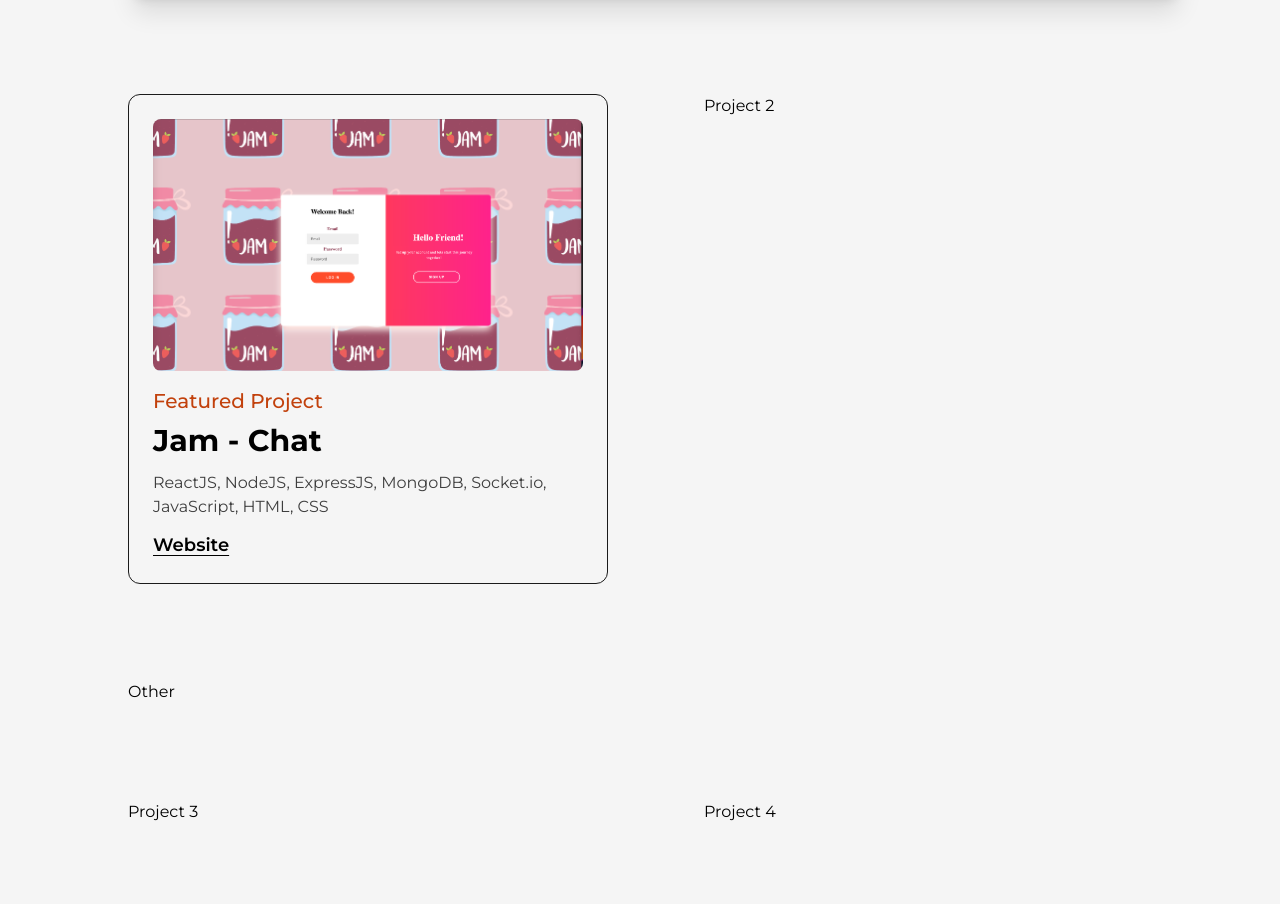
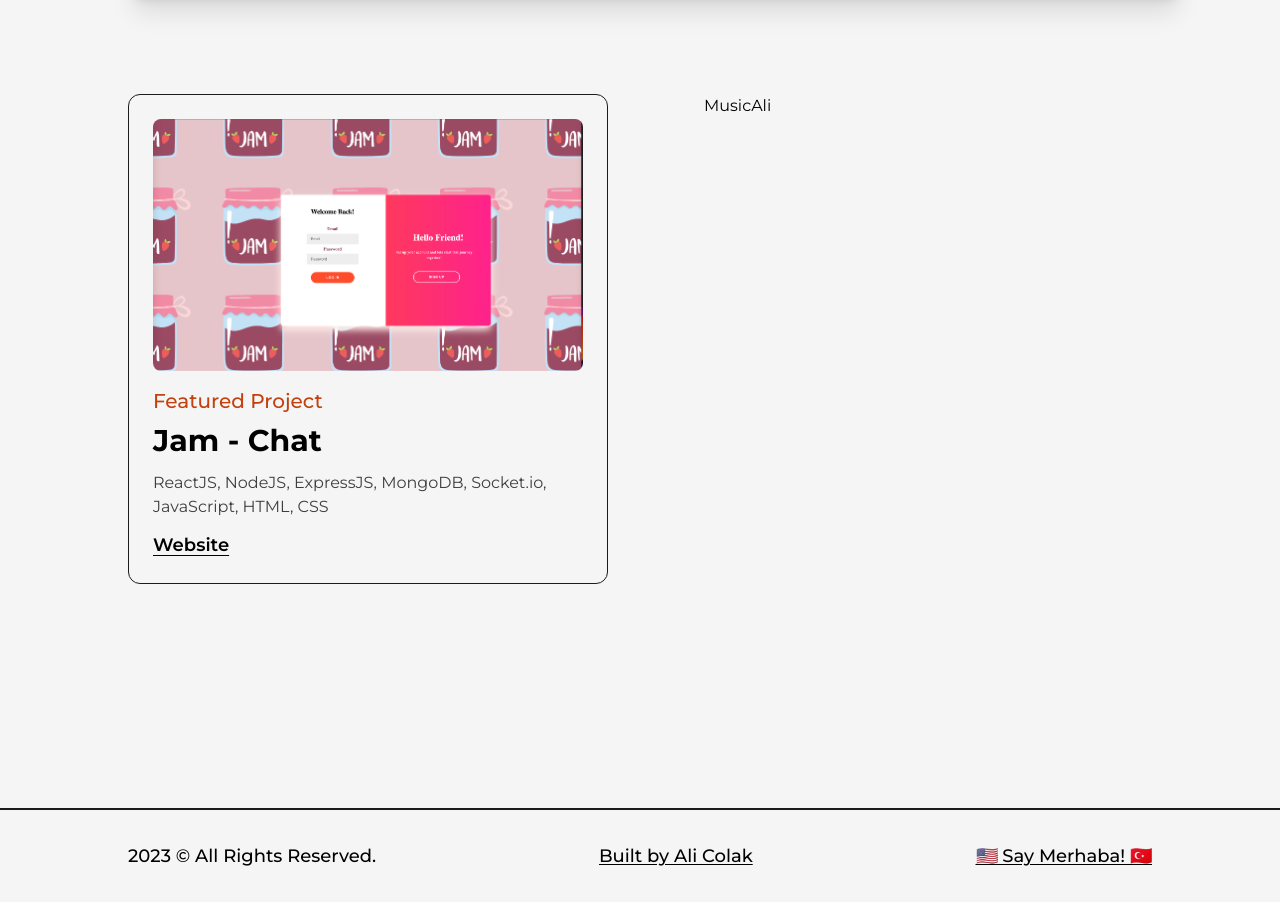
Before and after one commit to imalicolak/alicolak-portfolio1, a Next.js app: page /projects in a window 1280 px wide. Shown: the part 852-1756 px from the top of the page. Built offline with nearby package versions, Linux system fonts and the light colour scheme; some icons are missing.

Commit message:
Dark mode complete

```diff
--- a/src/pages/index.jsx
+++ b/src/pages/index.jsx
@@ -26,6 +26,7 @@ export default function Home() {
                 alt="Ali Colak"
                 className="w-full h-auto rounded-[1.75em] mt-12"
                 draggable="false"
+                priority
               />
             </div>
             <div className="w-1/2 flex flex-col items-center self-center pl-16">
--- a/src/pages/projects.jsx
+++ b/src/pages/projects.jsx
@@ -44,17 +44,20 @@ const FeaturedProject = ({
           {" "}
           {summary}{" "}
         </p>
-        <p className="my-1 text-black/75"> {languages} </p>
+        <p className="my-1 text-black/75 dark:text-light"> {languages} </p>
 
         <div className="mt-2 flex items-center">
           <Link href={github} target="_blank" className="w-10">
             {" "}
             <GithubIcon />{" "}
           </Link>
+          {/* Figure out how to make button border light on hover */}
           <Link
             href={link}
             target="_blank"
-            className="ml-4 rounded-lg bg-dark text-light p-2 px-6 text-lg font-semibold dark:bg-light dark:text-dark "
+            className="ml-4 rounded-lg bg-dark text-light p-2 px-6 text-lg font-semibold dark:bg-light dark:text-dark dark:hover:border-solid
+            dark:hover:border-light
+            dark:hover:bg-dark dark:hover:text-light "
           >
             Visit Project
           </Link>
@@ -88,7 +91,7 @@ const Project = ({ title, type, img, languages, link, github }) => {
           <h2 className="my-2 w-full text-left text-3xl font-bold ">{title}</h2>
         </Link>
 
-        <p className="my-1 text-black/75"> {languages} </p>
+        <p className="my-1 text-black/75 dark:text-light"> {languages} </p>
 
         <div className="w-full mt-2 flex items-center justify-between">
           <Link
@@ -145,10 +148,10 @@ web sockets to include real-time chatting and user creation"
                 github="/"
               />
             </div>
-            <div className="col-span-6">Project 2</div>
-            <div className="col-span-12">Other</div>
-            <div className="col-span-6">Project 3</div>
-            <div className="col-span-6">Project 4</div>
+            <div className="col-span-6">MusicAli</div>
+
+            {/* <div className="col-span-6">Project 3</div>
+            <div className="col-span-6">Project 4</div> */}
           </div>
         </Layout>
       </main>
```
